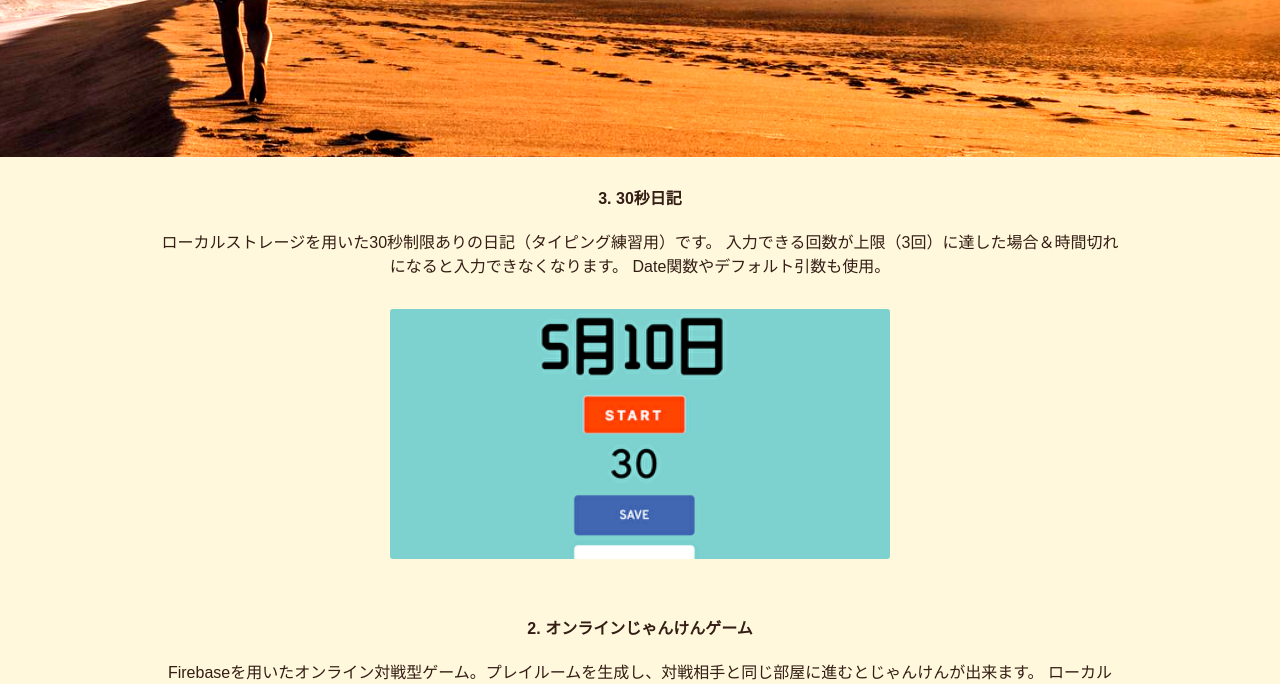
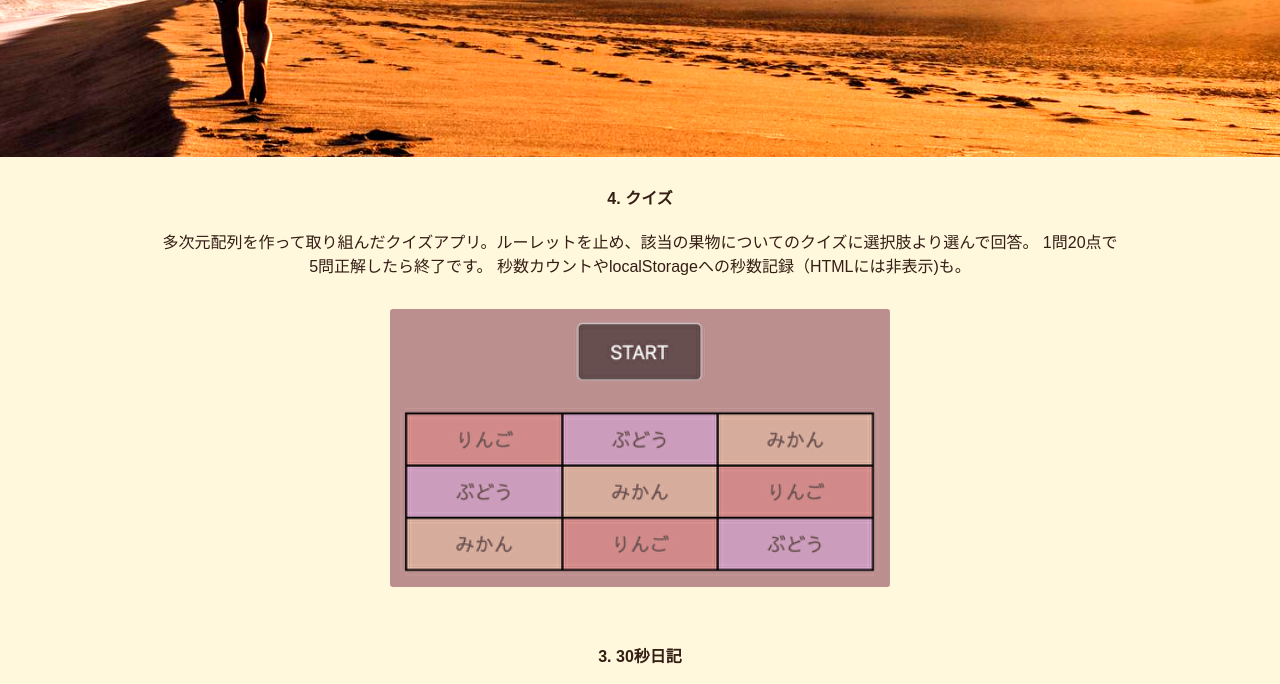
Before and after one commit to naoko3in4/gs_lab7, a plain HTML site: page index.html in a window 1280 px wide. Shown: the part 263-947 px from the top of the page. Drawn offline with Linux system fonts and the light colour scheme; a web font is replaced by a local one.

Commit message:
Create index for collect-and-answer

```diff
--- a/index.html
+++ b/index.html
@@ -23,10 +23,25 @@
   <section id="assignments__container">
     <div class="assignment">
       <h2>
+        4. クイズ
+      </h2>
+      <p>
+        多次元配列を作って取り組んだクイズアプリ。ルーレットを止め、該当の果物についてのクイズに選択肢より選んで回答。
+        1問20点で5問正解したら終了です。
+        秒数カウントやlocalStorageへの秒数記録（HTMLには非表示)も。
+      </p>
+      <div id="quiz-application">
+        <a href="collect-and-answer/">
+          <img class="assignment__image" src="img/quiz.png" alt="">
+        </a>
+      </div>
+    </div>
+    <div class="assignment">
+      <h2>
         3. 30秒日記
       </h2>
       <p>
-        ローカルストレージを用いた30秒制限ありの日記（タイピング練習用）です。
+        localStorageを用いた30秒制限ありの日記（タイピング練習用）です。
         入力できる回数が上限（3回）に達した場合＆時間切れになると入力できなくなります。
         Date関数やデフォルト引数も使用。
       </p>
```
Also changed, not shown: img/quiz.png (added).
